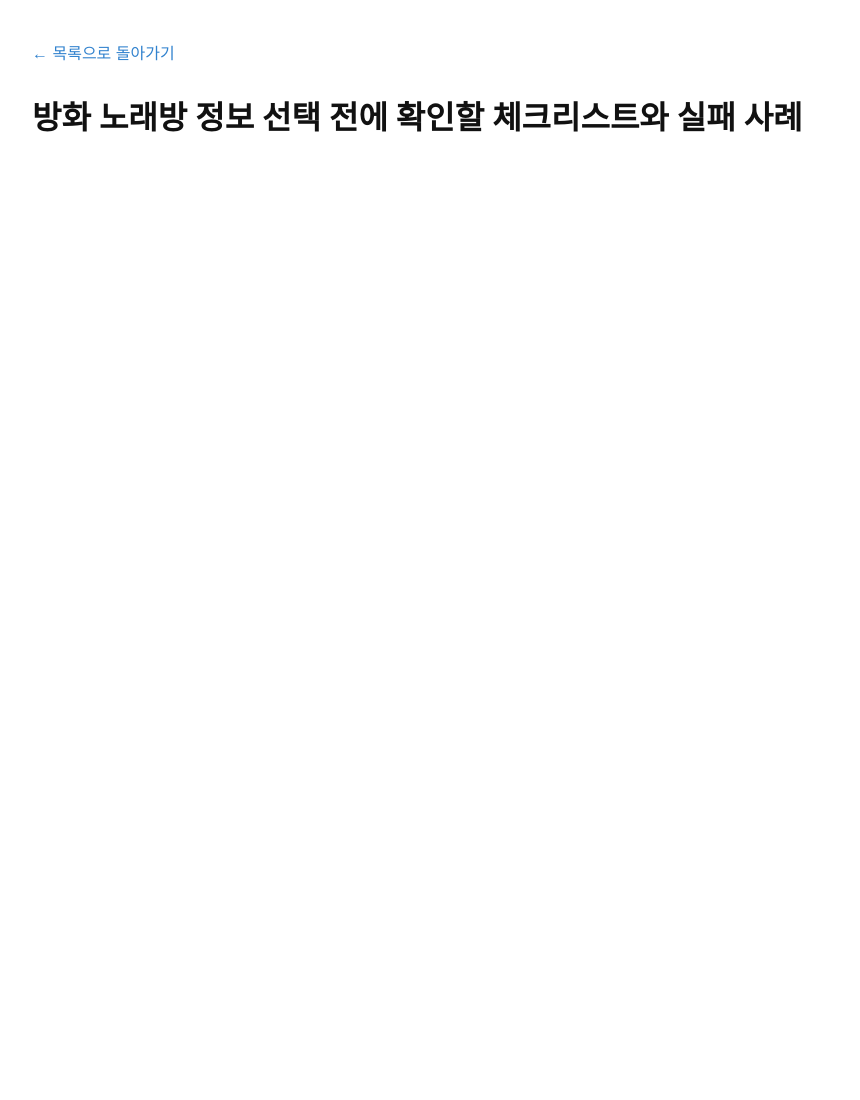
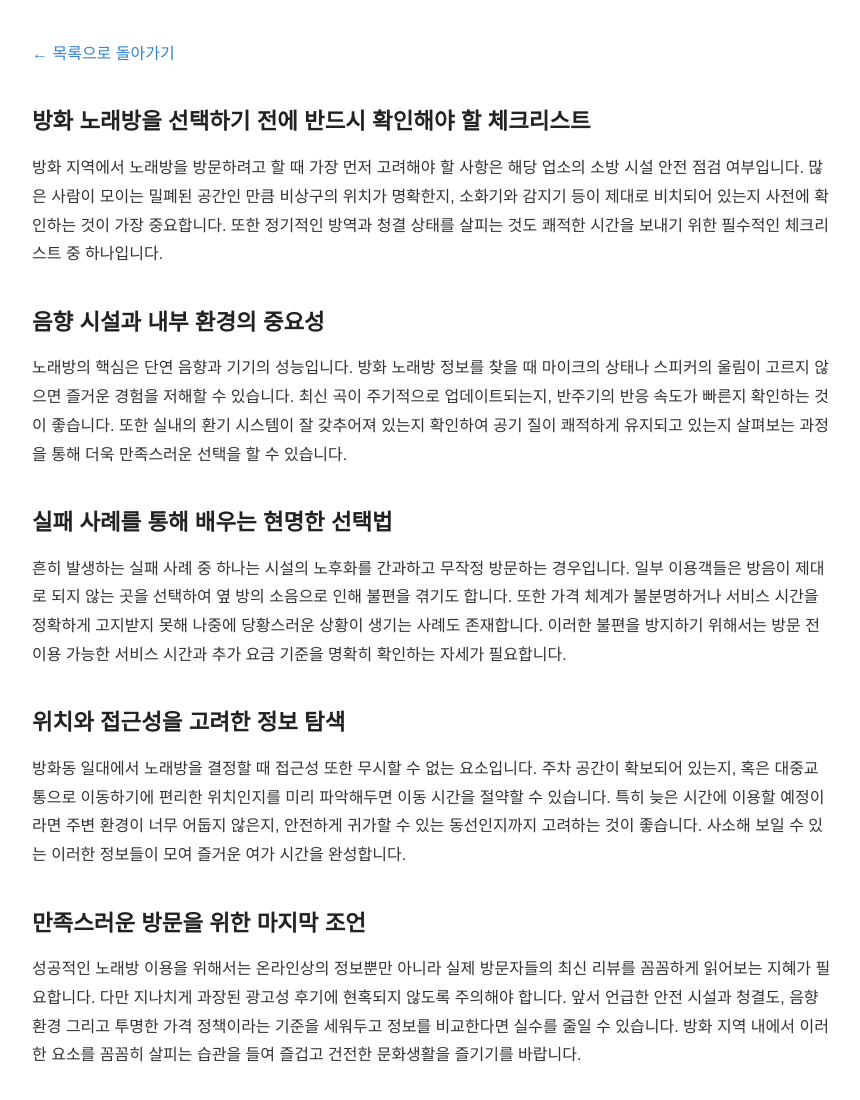
Before and after one commit to tidalhss-star/bp-t3b04-bh-kb-info-2, a plain HTML site: page posts/checklist-002-kzxu8i.html in a window 1280 px wide. Shown: the whole page, without its empty margins (208-1068 px from the left). Before the commit the page ends 800 px from the top, so only its background shows below. Drawn offline with Linux system fonts and the light colour scheme.

Commit message:
fix: 프롬프트 유출·한자 조각·반복 파손 제거 (1 files)

```diff
--- a/posts/checklist-002-kzxu8i.html
+++ b/posts/checklist-002-kzxu8i.html
@@ -20,9 +20,20 @@
     <a href="../index.html">← 목록으로 돌아가기</a>
   </header>
   <main>
-    <h1>방화 노래방 정보 선택 전에 확인할 체크리스트와 실패 사례</h1>
-    <article>
+<h2>방화 노래방을 선택하기 전에 반드시 확인해야 할 체크리스트</h2>
+<p>방화 지역에서 노래방을 방문하려고 할 때 가장 먼저 고려해야 할 사항은 해당 업소의 소방 시설 안전 점검 여부입니다. 많은 사람이 모이는 밀폐된 공간인 만큼 비상구의 위치가 명확한지, 소화기와 감지기 등이 제대로 비치되어 있는지 사전에 확인하는 것이 가장 중요합니다. 또한 정기적인 방역과 청결 상태를 살피는 것도 쾌적한 시간을 보내기 위한 필수적인 체크리스트 중 하나입니다.</p>
 
+<h2>음향 시설과 내부 환경의 중요성</h2>
+<p>노래방의 핵심은 단연 음향과 기기의 성능입니다. 방화 노래방 정보를 찾을 때 마이크의 상태나 스피커의 울림이 고르지 않으면 즐거운 경험을 저해할 수 있습니다. 최신 곡이 주기적으로 업데이트되는지, 반주기의 반응 속도가 빠른지 확인하는 것이 좋습니다. 또한 실내의 환기 시스템이 잘 갖추어져 있는지 확인하여 공기 질이 쾌적하게 유지되고 있는지 살펴보는 과정을 통해 더욱 만족스러운 선택을 할 수 있습니다.</p>
+
+<h2>실패 사례를 통해 배우는 현명한 선택법</h2>
+<p>흔히 발생하는 실패 사례 중 하나는 시설의 노후화를 간과하고 무작정 방문하는 경우입니다. 일부 이용객들은 방음이 제대로 되지 않는 곳을 선택하여 옆 방의 소음으로 인해 불편을 겪기도 합니다. 또한 가격 체계가 불분명하거나 서비스 시간을 정확하게 고지받지 못해 나중에 당황스러운 상황이 생기는 사례도 존재합니다. 이러한 불편을 방지하기 위해서는 방문 전 이용 가능한 서비스 시간과 추가 요금 기준을 명확히 확인하는 자세가 필요합니다.</p>
+
+<h2>위치와 접근성을 고려한 정보 탐색</h2>
+<p>방화동 일대에서 노래방을 결정할 때 접근성 또한 무시할 수 없는 요소입니다. 주차 공간이 확보되어 있는지, 혹은 대중교통으로 이동하기에 편리한 위치인지를 미리 파악해두면 이동 시간을 절약할 수 있습니다. 특히 늦은 시간에 이용할 예정이라면 주변 환경이 너무 어둡지 않은지, 안전하게 귀가할 수 있는 동선인지까지 고려하는 것이 좋습니다. 사소해 보일 수 있는 이러한 정보들이 모여 즐거운 여가 시간을 완성합니다.</p>
+
+<h2>만족스러운 방문을 위한 마지막 조언</h2>
+<p>성공적인 노래방 이용을 위해서는 온라인상의 정보뿐만 아니라 실제 방문자들의 최신 리뷰를 꼼꼼하게 읽어보는 지혜가 필요합니다. 다만 지나치게 과장된 광고성 후기에 현혹되지 않도록 주의해야 합니다. 앞서 언급한 안전 시설과 청결도, 음향 환경 그리고 투명한 가격 정책이라는 기준을 세워두고 정보를 비교한다면 실수를 줄일 수 있습니다. 방화 지역 내에서 이러한 요소를 꼼꼼히 살피는 습관을 들여 즐겁고 건전한 문화생활을 즐기기를 바랍니다.</p>
 </main>
 </body>
 </html>
```
